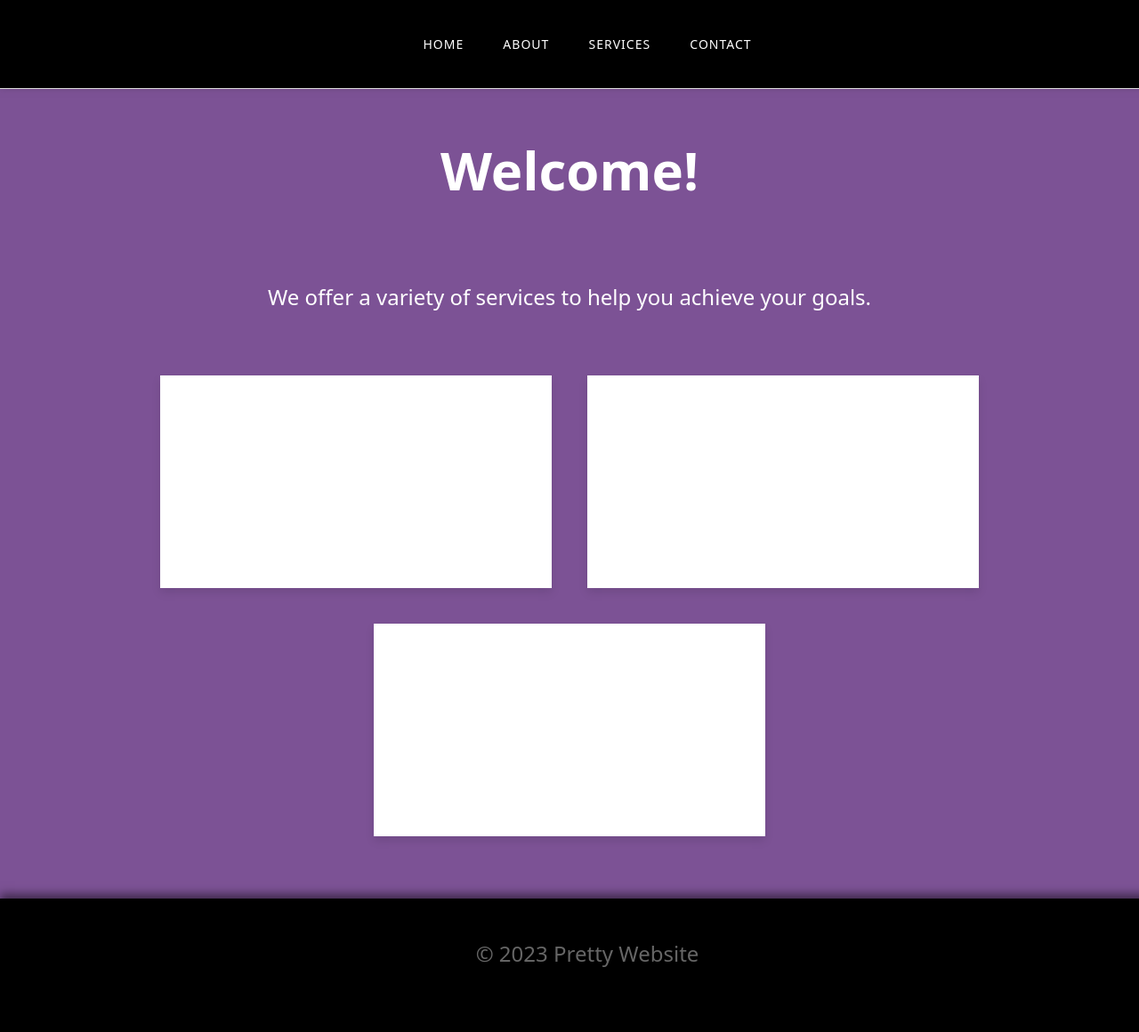
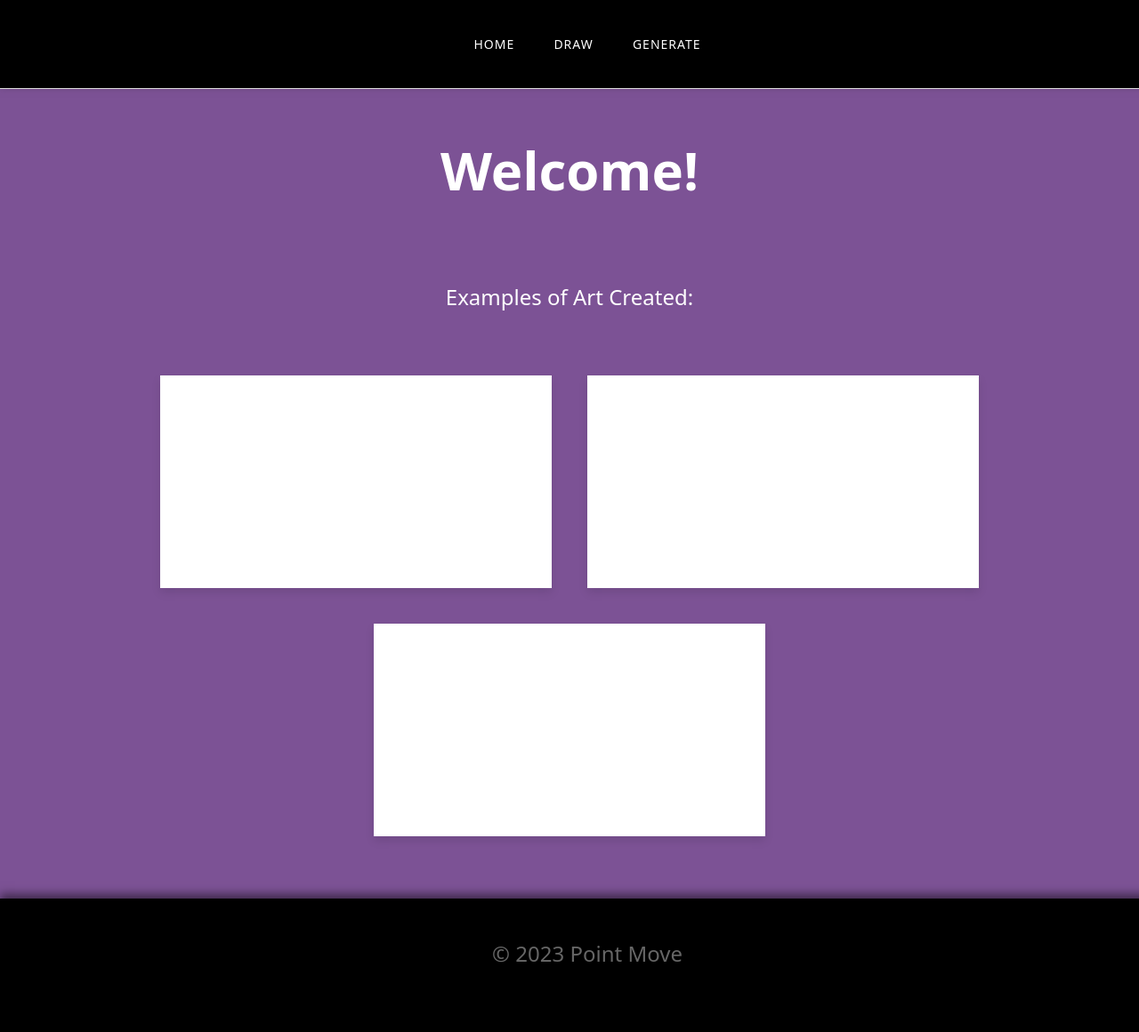
Before and after one commit to WicHacks-Projects/WicHacks2023, a Flask app: page / in a window 1280 px wide. Shown: the whole page at 89% size. Run offline with Flask 2, Linux system fonts and the light colour scheme.

Commit message:
website tingz

```diff
--- a/myapp/templates/home.html
+++ b/myapp/templates/home.html
@@ -9,16 +9,15 @@
     <header>
       <nav>
         <ul>
-          <li><a href="#">Home</a></li>
-          <li><a href="#">About</a></li>
-          <li><a href="#">Services</a></li>
-          <li><a href="#">Contact</a></li>
+          <li><a href="home.html">Home</a></li>
+          <li><a href="/video_feed">Draw</a></li>
+          <li><a href="#">Generate</a></li>
         </ul>
       </nav>
     </header>
     <main>
       <h1>Welcome!</h1>
-      <p>We offer a variety of services to help you achieve your goals.</p>
+      <p>Examples of Art Created: </p>
       <div class="services">
         <div class="service">
           <h2>Service 1</h2>
@@ -35,7 +34,7 @@
       </div>
     </main>
     <footer>
-      <p>&copy; 2023 Pretty Website</p>
+      <p>&copy; 2023 Point Move</p>
     </footer>
   </body>
 </html>
```
